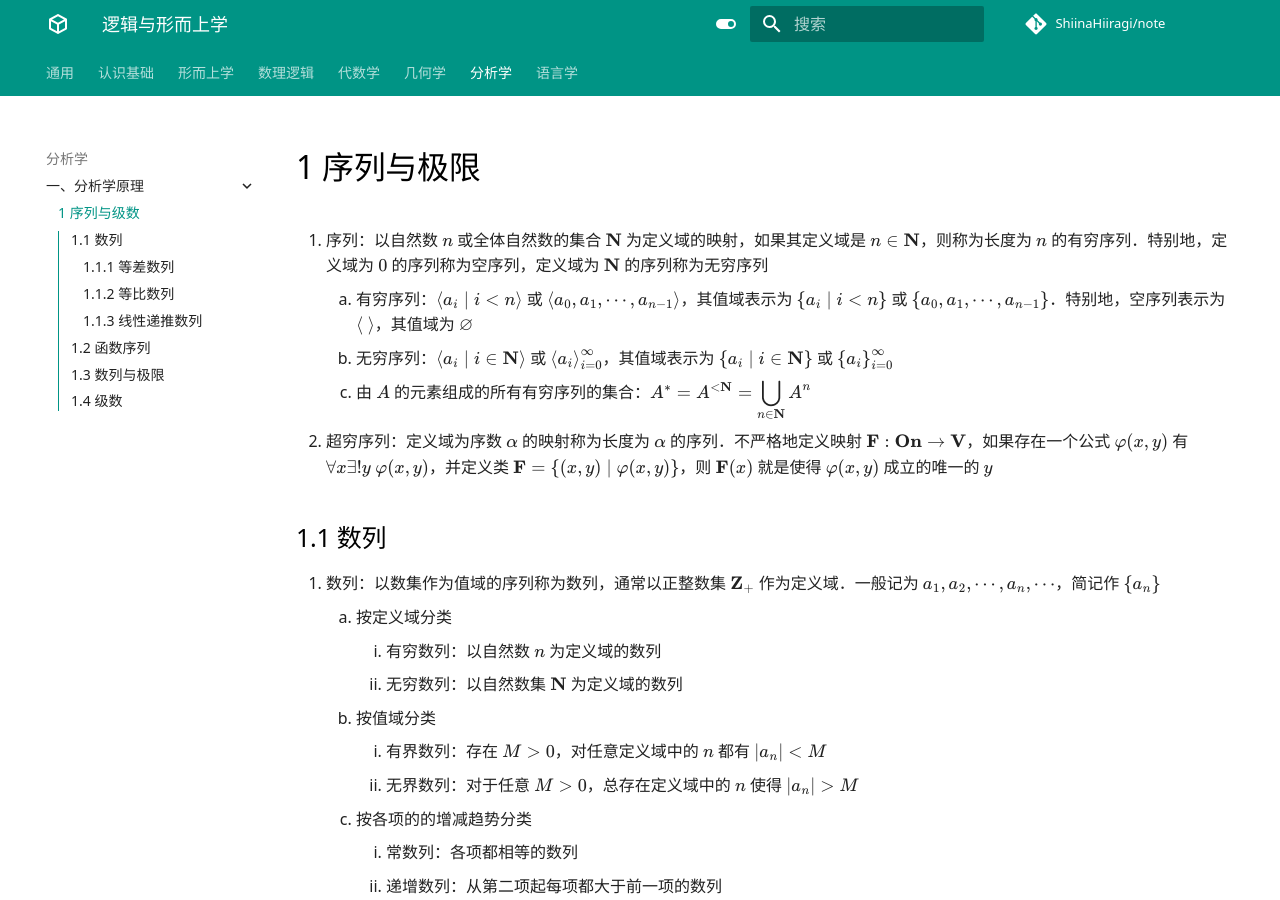
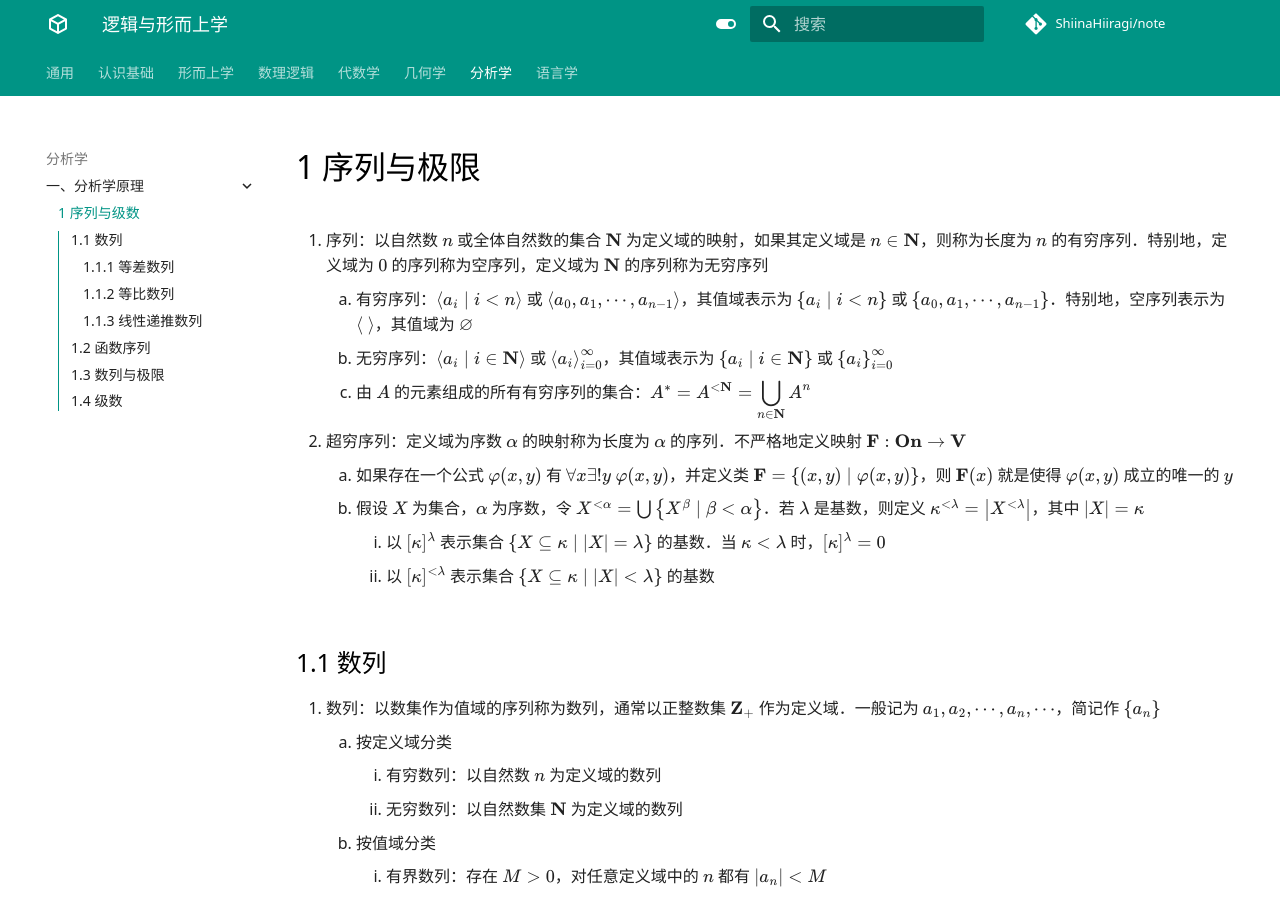
Before and after one commit to ShiinaHiiragi/note, an MkDocs documentation site: the page built from docs/anly/princ/seq.md, in a window 1280 px wide and 900 px high. Built offline with MkDocs 1.6.1 and Material for MkDocs 9.7.7, drawn with Linux system fonts in a browser that asks for light colours; comment, search, counter and statistics services are not loaded.

Commit message:
chap 5.2 in set

```diff
--- a/docs/anly/princ/seq.md
+++ b/docs/anly/princ/seq.md
@@ -4,7 +4,11 @@
     1. 有穷序列：$\left<a_i \mid i < n\right>$ 或 $\left<a_0, a_1, \cdots, a_{n-1}\right>$，其值域表示为 $\left\{a_i \mid i < n\right\}$ 或 $\left\{a_0, a_1, \cdots, a_{n-1}\right\}$．特别地，空序列表示为 $\left<\ \right>$，其值域为 $\varnothing$
     2. 无穷序列：$\left<a_i \mid i \in \mathbf N\right>$ 或 $\left<a_i\right>_{i = 0}^{\infty}$，其值域表示为 $\left\{a_i \mid i \in \mathbf N\right\}$ 或 $\left\{a_i\right\}_{i = 0}^{\infty}$
     3. 由 $A$ 的元素组成的所有有穷序列的集合：$A^* = A^{<\mathbf N} = {\displaystyle \bigcup_{n \in \mathbf N} A^n}$
-2. 超穷序列：定义域为序数 $\alpha$ 的映射称为长度为 $\alpha$ 的序列．不严格地定义映射 $\mathbf{F}: \mathbf{On} \rightarrow \mathbf{V}$，如果存在一个公式 $\varphi(x, y)$ 有 $\forall x \exists ! y \ \varphi(x, y)$，并定义类 $\mathbf{F}=\{(x, y) \mid \varphi(x, y)\}$，则 $\mathbf{F}(x)$ 就是使得 $\varphi(x, y)$ 成立的唯一的 $y$
+2. 超穷序列：定义域为序数 $\alpha$ 的映射称为长度为 $\alpha$ 的序列．不严格地定义映射 $\mathbf{F}: \mathbf{On} \rightarrow \mathbf{V}$
+    1. 如果存在一个公式 $\varphi(x, y)$ 有 $\forall x \exists ! y \ \varphi(x, y)$，并定义类 $\mathbf{F}=\{(x, y) \mid \varphi(x, y)\}$，则 $\mathbf{F}(x)$ 就是使得 $\varphi(x, y)$ 成立的唯一的 $y$
+    2. 假设 $X$ 为集合，$\alpha$ 为序数，令 $X^{<\alpha}=\bigcup\left\{X^{\beta} \mid \beta<\alpha\right\}$．若 $\lambda$ 是基数，则定义 $\kappa^{<\lambda}=\left|X^{<\lambda}\right|$，其中 $|X|=\kappa$
+        1. 以 $[\kappa]^{\lambda}$ 表示集合 $\{X \subseteq \kappa\mid |X|=\lambda\}$ 的基数．当 $\kappa<\lambda$ 时，$[\kappa]^{\lambda}=0$
+        2. 以 $[\kappa]^{<\lambda}$ 表示集合 $\{X \subseteq \kappa \mid |X|<\lambda\}$ 的基数
 
 ## 1.1 数列
 1. 数列：以数集作为值域的序列称为数列，通常以正整数集 $\mathbf Z_+$ 作为定义域．一般记为 $a_1, a_2, \cdots, a_n, \cdots$，简记作 $\{a_n\}$
```
Also changed, not shown: docs/logic/set/cont.md (+4 -1 lines), docs/logic/set/ordinal.md (+4 -0 lines).
